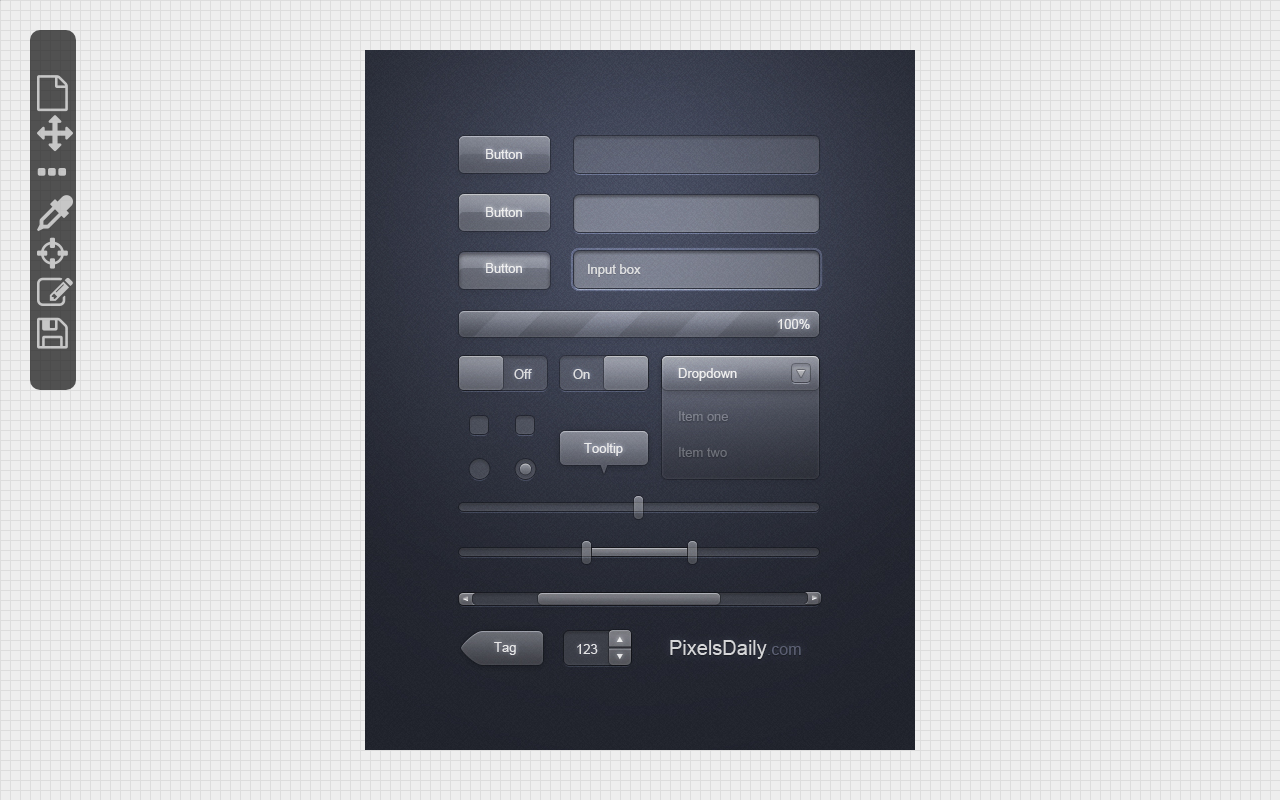
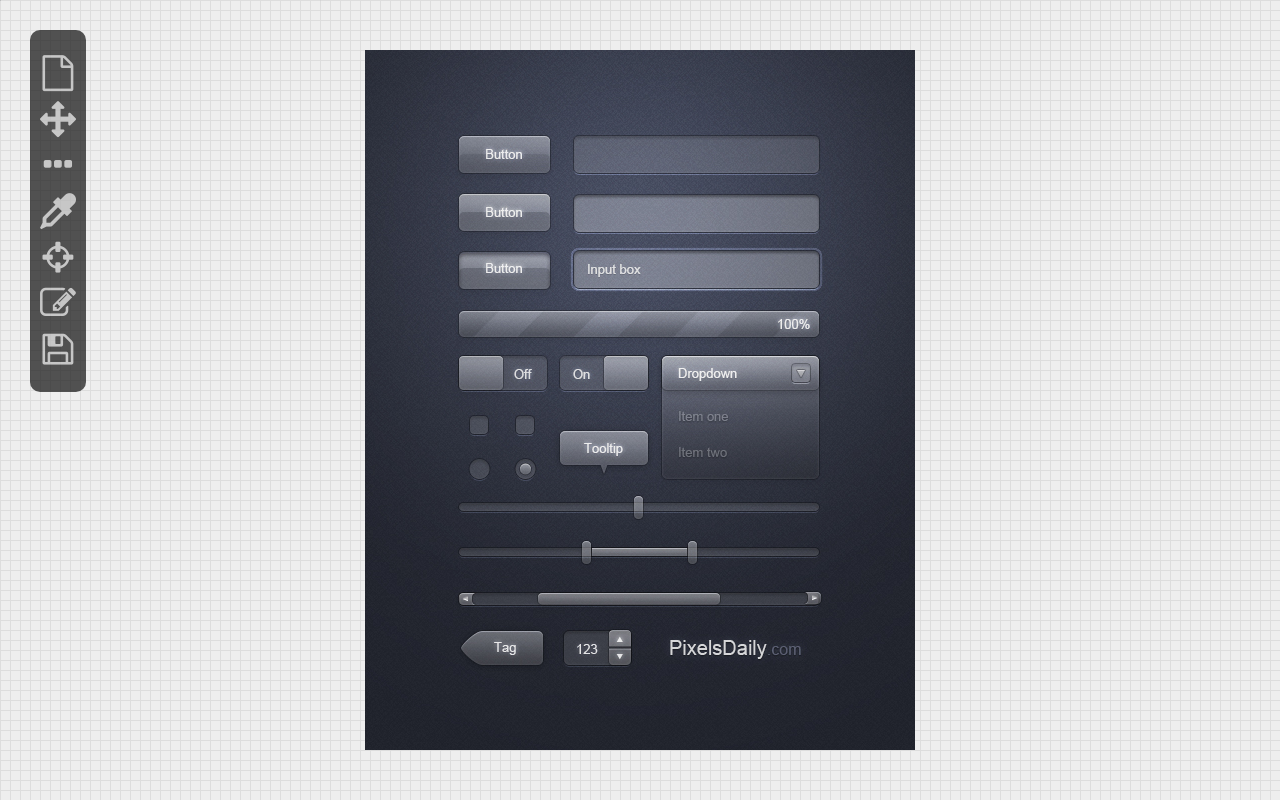
Before and after one commit to sbabybird/labeltool, a website built with Vite: page index.html in a window 1280 px wide. Built offline with nearby package versions, Linux system fonts and the light colour scheme.

Commit message:
change toolbar css layout

```diff
--- a/index.html
+++ b/index.html
@@ -19,16 +19,14 @@
     </canvas>
   </div>
   <div id="toolbar">
-    <ul id="toollist">
-      <li><input class="hidden" type="file" name="file" id="selectfile"></input></li>
-      <li id="openfile"><a href="#" title="Open a image file"><i class="fa fa-4x fa-file-o"></i></a></li>
-      <li id="pan"><a href="#" title="Move the image"><i class="fa fa-4x fa-arrows"></i></a></li>
-      <li id="rulerlabel"><a href="#" title="Draw ruler label"><i class="fa fa-4x fa-ellipsis-h"></i></a></li>
-      <li id="colorlabel"><a href="#" title="Draw color label"><i class="fa fa-4x fa-eyedropper"></i></a></li>
-      <li id="coordlabel"><a href="#" title="Draw coord label"><i class="fa fa-4x fa-crosshairs"></i></a></li>
-      <li id="textlabel"><a href="#" title="Draw text label"><i class="fa fa-4x fa-pencil-square-o"></i></a></li>
-      <li id="savefile"><a href="#" title="Save image to file"><i class="fa fa-4x fa-save"></i></a></li>
-    </ul>
+    <input class="hidden" type="file" name="file" id="selectfile"></input>
+    <a id="openfile" href="#" title="Open a image file"><i class="fa fa-4x fa-file-o"></i></a>
+    <a id="pan" href="#" title="Move the image"><i class="fa fa-4x fa-arrows"></i></a>
+    <a id="rulerlabel" href="#" title="Draw ruler label"><i class="fa fa-4x fa-ellipsis-h"></i></a>
+    <a id="colorlabel" href="#" title="Draw color label"><i class="fa fa-4x fa-eyedropper"></i></a>
+    <a id="coordlabel" href="#" title="Draw coord label"><i class="fa fa-4x fa-crosshairs"></i></a>
+    <a id="textlabel" href="#" title="Draw text label"><i class="fa fa-4x fa-pencil-square-o"></i></a>
+    <a id="savefile" href="#" title="Save image to file"><i class="fa fa-4x fa-save"></i></a>
   </div>
   <script type="module" src="/main.js"></script>
 </body>
--- a/style.css
+++ b/style.css
@@ -13,39 +13,27 @@ body {
 }
 
 #toolbar {
+  display: flex;
+  flex-direction: column;
   background: #0f0f0f;
   font-size: 9px;
   padding: 10px;
   border-radius: 10px;
   position: fixed;
+  align-items: center;
+  padding: 20px 10px;
   top: 30px;
   left: 30px;
-  width: 46px;
-  height: 360px;
   overflow: hidden;
   opacity: 0.7;
 }
 
-#toollist a {
+#toolbar a {
   color: #fff;
-}
-
-#toollist li {
-  list-style-type: none;
-  text-align: center;
-  margin-left: -35px;
-  margin-top: -5px;
-  margin-bottom: 15px;
-  width: 30px;
-  height: 30px;
+  margin: 5px 0;
   opacity: 0.7;
 }
 
-#toollist li:hover {
+#toolbar a:hover {
   opacity: 1;
 }
-
-#toollist {
-  display: flex;
-  flex-direction: column;
-}
```
